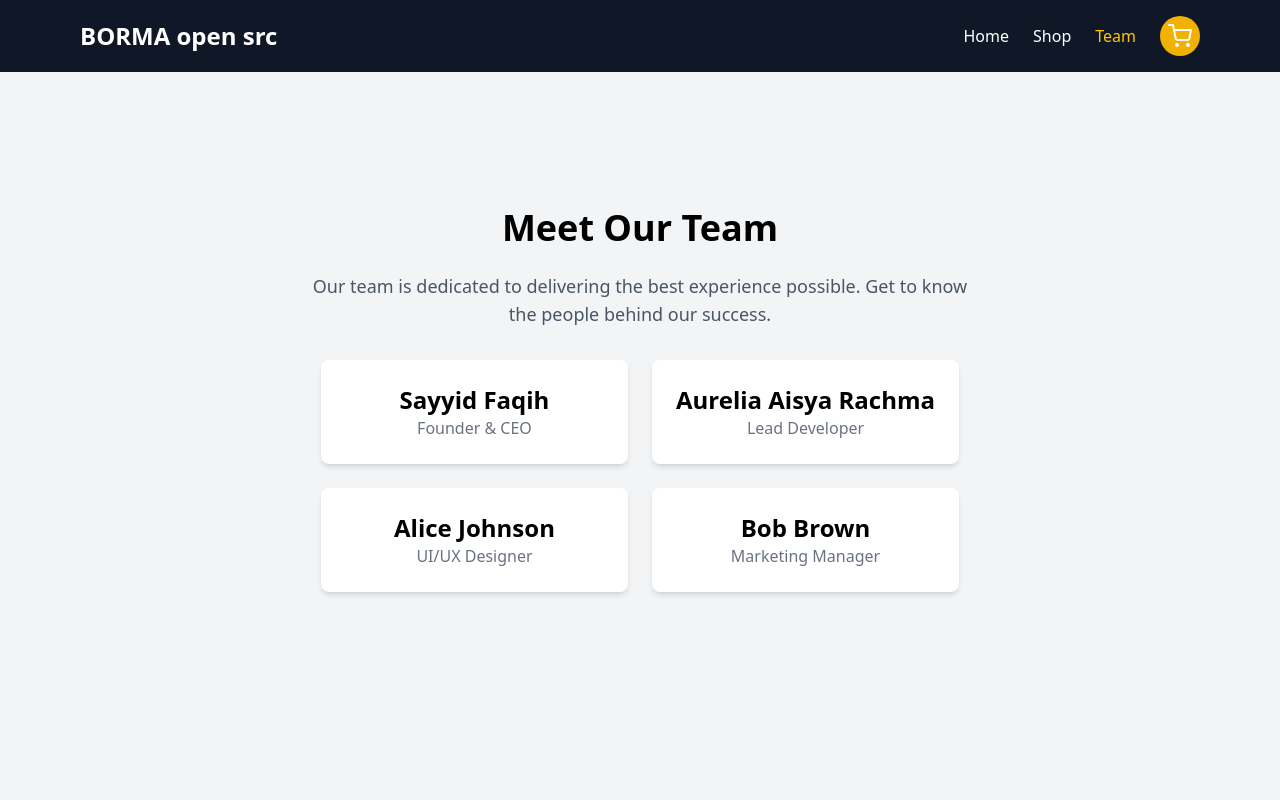
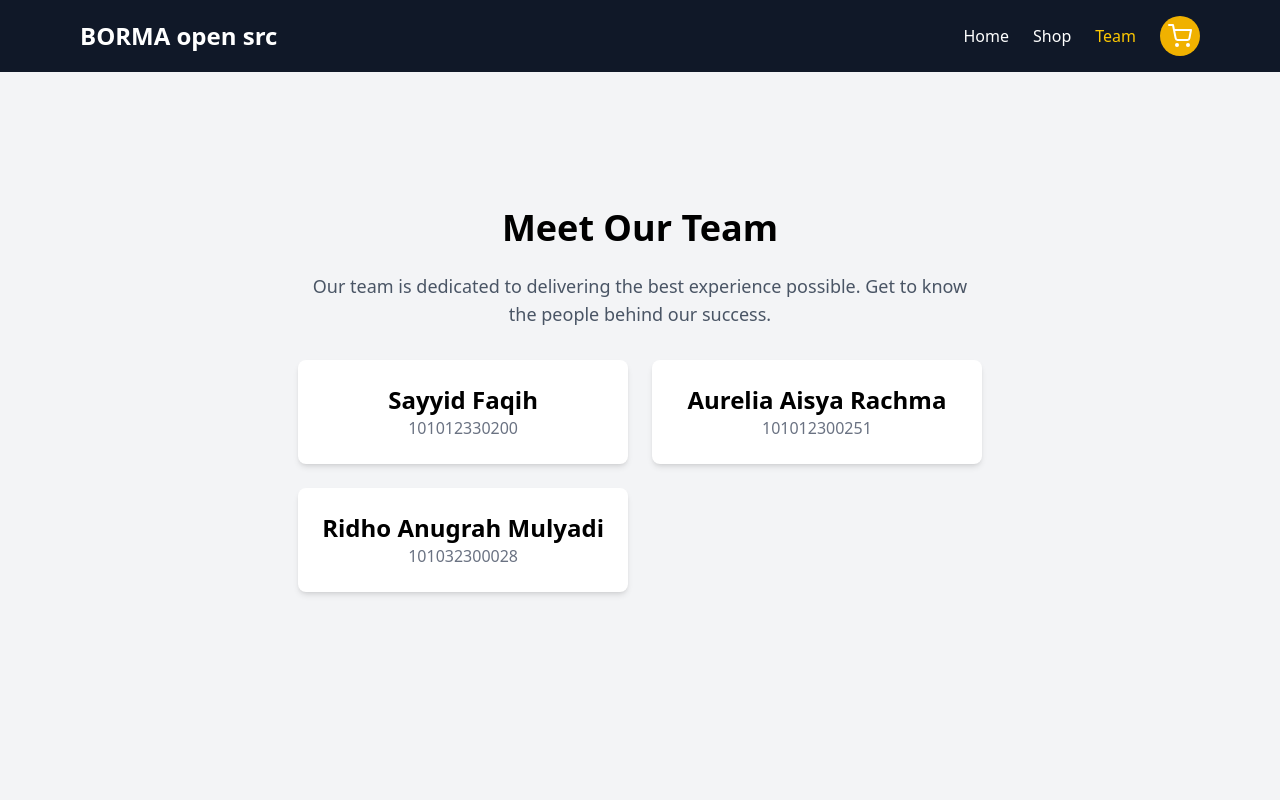
Before and after one commit to 1leuk/Webdev-CR, a Next.js app: page /team in a window 1280 px wide. Shown: the top 800 px of the page. Built offline with nearby package versions, Linux system fonts and the light colour scheme.

Commit message:
mengubah informasi team

```diff
--- a/app/team/page.tsx
+++ b/app/team/page.tsx
@@ -2,10 +2,10 @@
 
 export default function TeamPage() {
   const teamMembers = [
-    { name: "Sayyid Faqih", role: "Founder & CEO" },
-    { name: "Aurelia Aisya Rachma", role: "Lead Developer" },
-    { name: "Alice Johnson", role: "UI/UX Designer" },
-    { name: "Bob Brown", role: "Marketing Manager" },
+    { name: "Sayyid Faqih", role: "101012330200" },
+    { name: "Aurelia Aisya Rachma", role: "101012300251" },
+    { name: "Ridho Anugrah Mulyadi", role: "101032300028" },
+
   ];
 
   return (
```
